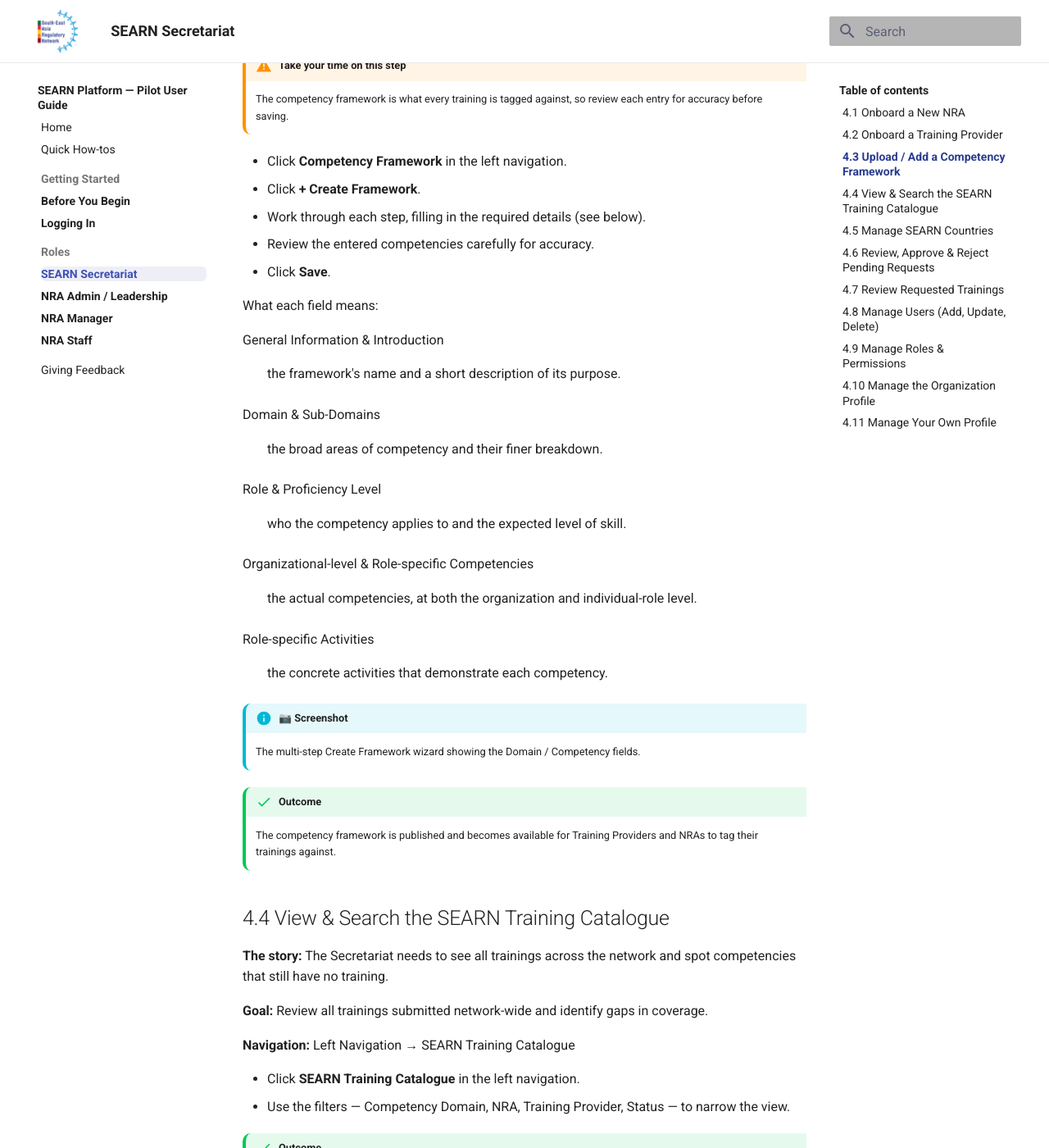
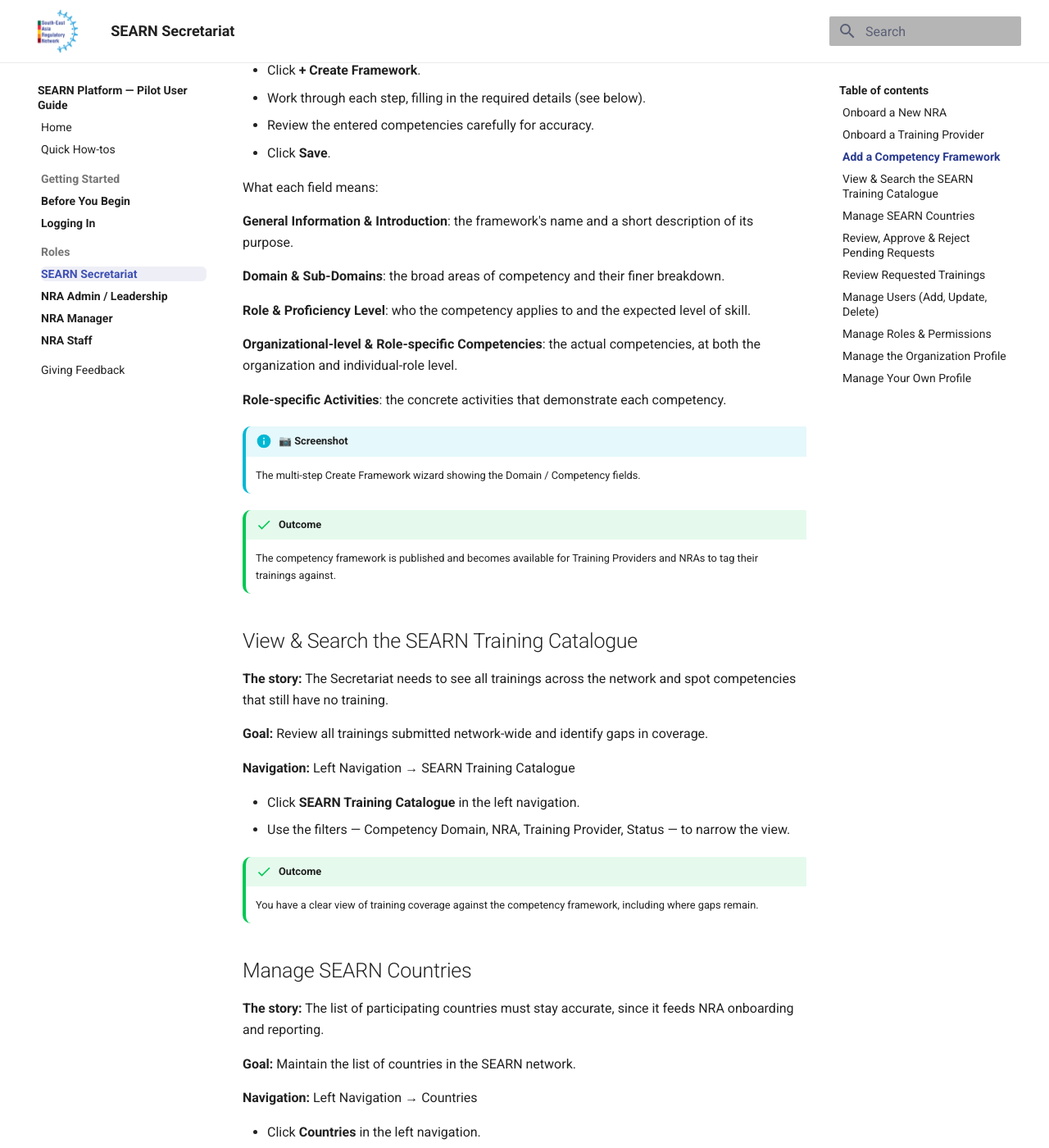
Before and after one commit to TitanEd/searn-lms-docs, an MkDocs documentation site: the page built from docs/secretariat.md, in a window 1280 px wide and 1400 px high, scrolled down 2214 px. Shown: the whole window at 82% size. Built offline with MkDocs 1.6.1 and Material for MkDocs 9.7.7, drawn with Linux system fonts in a browser that asks for light colours; some of the changed text lies outside the part shown.

Commit message:
Updated content

```diff
--- a/docs/secretariat.md
+++ b/docs/secretariat.md
@@ -2,7 +2,7 @@
 
 The SEARN Secretariat is the platform's central administrative and coordination role. It sits above the National Regulatory Authorities and Training Providers, and is responsible for onboarding network members, curating the competency framework and training catalogue, reviewing requests, and maintaining overall governance. The tasks below cover everything a Secretariat user does during the pilot.
 
-## 4.1 Onboard a New NRA {: #onboard-a-new-nra }
+## Onboard a New NRA {: #onboard-a-new-nra }
 
 **The story:** A new National Regulatory Authority is joining the network and its people need access to the platform.
 
@@ -18,14 +18,11 @@
 
 What each field means:
 
-Country
-:   the country this regulatory authority belongs to.
+**Country**: the country this regulatory authority belongs to.
 
-Organization Name
-:   the official name of the NRA.
+**Organization Name**: the official name of the NRA.
 
-Admins (name, email)
-:   the person (or people) who will lead this NRA on the platform. They receive the invitation email.
+**Admins (name, email)**: the person (or people) who will lead this NRA on the platform. They receive the invitation email.
 
 !!! note
     An invitation email is sent automatically to each NRA Admin you list, so they can set their password and log in. Double-check the email addresses before onboarding.
@@ -38,7 +35,7 @@
 !!! success "Outcome"
     The NRA record is created, invitations are sent to its Admins, and the NRA is visible under NRA Management.
 
-## 4.2 Onboard a Training Provider {: #onboard-a-training-provider }
+## Onboard a Training Provider {: #onboard-a-training-provider }
 
 **The story:** A Training Provider will deliver trainings mapped to the competency framework and needs to be registered.
 
@@ -58,7 +55,7 @@
 !!! success "Outcome"
     The Training Provider is registered and can log in to create and submit trainings against the competency framework.
 
-## 4.3 Upload / Add a Competency Framework {: #upload-add-a-competency-framework }
+## Add a Competency Framework {: #upload-add-a-competency-framework }
 
 **The story:** The competency framework is the backbone of the platform — every training maps to it. The Secretariat defines or updates it.
 
@@ -77,20 +74,15 @@
 
 What each field means:
 
-General Information & Introduction
-:   the framework's name and a short description of its purpose.
+**General Information & Introduction**: the framework's name and a short description of its purpose.
 
-Domain & Sub-Domains
-:   the broad areas of competency and their finer breakdown.
+**Domain & Sub-Domains**: the broad areas of competency and their finer breakdown.
 
-Role & Proficiency Level
-:   who the competency applies to and the expected level of skill.
+**Role & Proficiency Level**: who the competency applies to and the expected level of skill.
 
-Organizational-level & Role-specific Competencies
-:   the actual competencies, at both the organization and individual-role level.
+**Organizational-level & Role-specific Competencies**: the actual competencies, at both the organization and individual-role level.
 
-Role-specific Activities
-:   the concrete activities that demonstrate each competency.
+**Role-specific Activities**: the concrete activities that demonstrate each competency.
 
 !!! info "📷 Screenshot"
     The multi-step Create Framework wizard showing the Domain / Competency fields.
@@ -100,7 +92,7 @@
 !!! success "Outcome"
     The competency framework is published and becomes available for Training Providers and NRAs to tag their trainings against.
 
-## 4.4 View & Search the SEARN Training Catalogue {: #view-search-the-searn-training-catalogue }
+## View & Search the SEARN Training Catalogue {: #view-search-the-searn-training-catalogue }
 
 **The story:** The Secretariat needs to see all trainings across the network and spot competencies that still have no training.
 
@@ -114,7 +106,7 @@
 !!! success "Outcome"
     You have a clear view of training coverage against the competency framework, including where gaps remain.
 
-## 4.5 Manage SEARN Countries {: #manage-searn-countries }
+## Manage SEARN Countries {: #manage-searn-countries }
 
 **The story:** The list of participating countries must stay accurate, since it feeds NRA onboarding and reporting.
 
@@ -130,7 +122,7 @@
 !!! success "Outcome"
     The country list accurately reflects network membership and feeds into onboarding and reporting screens.
 
-## 4.6 Review, Approve & Reject Pending Requests {: #review-approve-reject-pending-requests }
+## Review, Approve & Reject Pending Requests {: #review-approve-reject-pending-requests }
 
 **The story:** Administrative requests — onboarding confirmations, access requests, role changes — collect in a queue and need a decision.
 
@@ -146,7 +138,7 @@
 !!! success "Outcome"
     Requests are cleared from the queue and each requester receives a decision, with status updated in the system.
 
-## 4.7 Review Requested Trainings {: #review-requested-trainings }
+## Review Requested Trainings {: #review-requested-trainings }
 
 **The story:** NRAs and staff request trainings that don't yet exist. The Secretariat reviews the most-demanded ones before creating them.
 
@@ -164,7 +156,7 @@
 !!! success "Outcome"
     You can identify highly-requested trainings and create new trainings to meet real demand.
 
-## 4.8 Manage Users (Add, Update, Delete) {: #manage-users }
+## Manage Users (Add, Update, Delete) {: #manage-users }
 
 **The story:** The Secretariat administers user accounts across every role on the platform.
 
@@ -183,7 +175,7 @@
 !!! success "Outcome"
     User accounts are accurately maintained, with access reflecting each person's current role.
 
-## 4.9 Manage Roles & Permissions {: #manage-roles-permissions }
+## Manage Roles & Permissions {: #manage-roles-permissions }
 
 **The story:** Each role should be able to do exactly what its responsibilities require — no more, no less.
 
@@ -202,7 +194,7 @@
 !!! success "Outcome"
     Role-based access is updated platform-wide.
 
-## 4.10 Manage the Organization Profile {: #manage-the-organization-profile }
+## Manage the Organization Profile {: #manage-the-organization-profile }
 
 **The story:** The Secretariat keeps its own organization-level details and branding current.
 
@@ -217,7 +209,7 @@
 !!! success "Outcome"
     Organization-level branding and details are current and correctly displayed to network members.
 
-## 4.11 Manage Your Own Profile {: #manage-your-own-profile }
+## Manage Your Own Profile {: #manage-your-own-profile }
 
 **The story:** Like every user, the Secretariat keeps their own account details accurate.
 
```
Also changed, not shown: docs/logging-in.md (+6 -5 lines), docs/nra-admin.md (+19 -26 lines), docs/nra-manager.md (+8 -8 lines), docs/nra-staff.md (+9 -11 lines).
